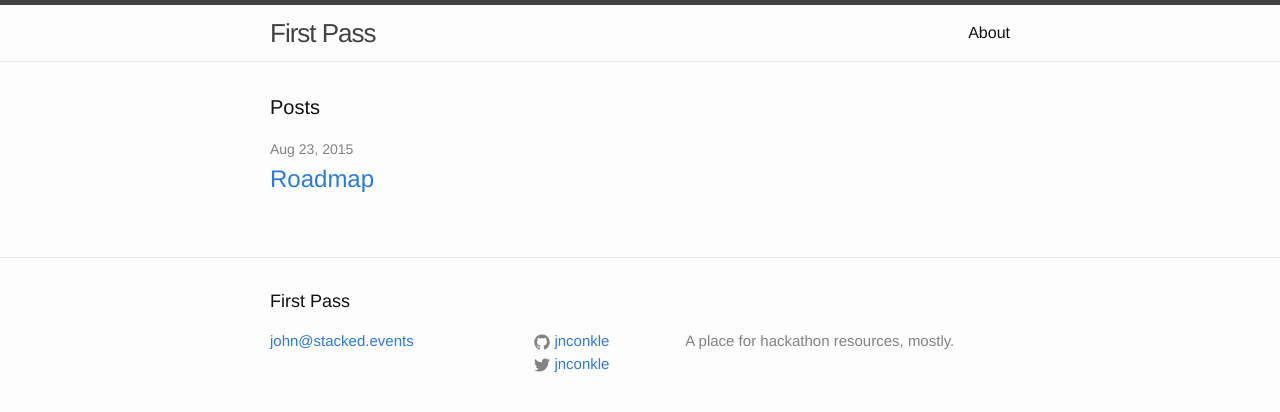
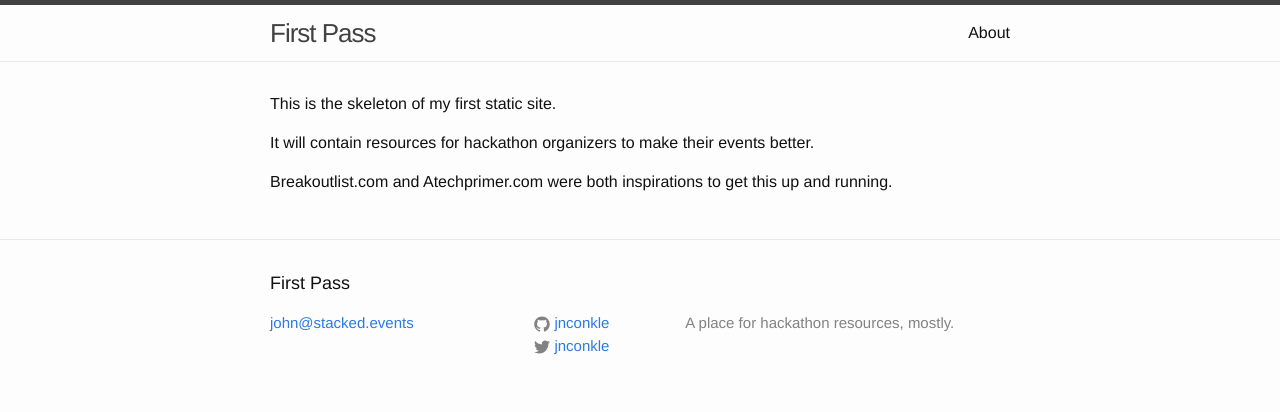
Before and after one commit to jnconkle/vested-by-no-one, a Jekyll site: the page built from index.html, in a window 1280 px wide. Shown: the top 412 px of the page. Built offline with Jekyll 4.4.1, drawn with Linux system fonts in a browser that asks for light colours.

Commit message:
Replaced link to post with permanent static frontpage

```diff
--- a/index.html
+++ b/index.html
@@ -4,18 +4,10 @@ layout: default
 
 <div class="home">
 
-  <h1 class="page-heading">Posts</h1>
+  <p>This is the skeleton of my first static site.</p>
 
-  <ul class="post-list">
-    {% for post in site.posts %}
-      <li>
-        <span class="post-meta">{{ post.date | date: "%b %-d, %Y" }}</span>
+  <p>It will contain resources for hackathon organizers to make their events better.</p>
 
-        <h2>
-          <a class="post-link" href="{{ post.url | prepend: site.baseurl }}">{{ post.title }}</a>
-        </h2>
-      </li>
-    {% endfor %}
-  </ul>
+  <p>Breakoutlist.com and Atechprimer.com were both inspirations to get this up and running.</p>
 
 </div>
```
